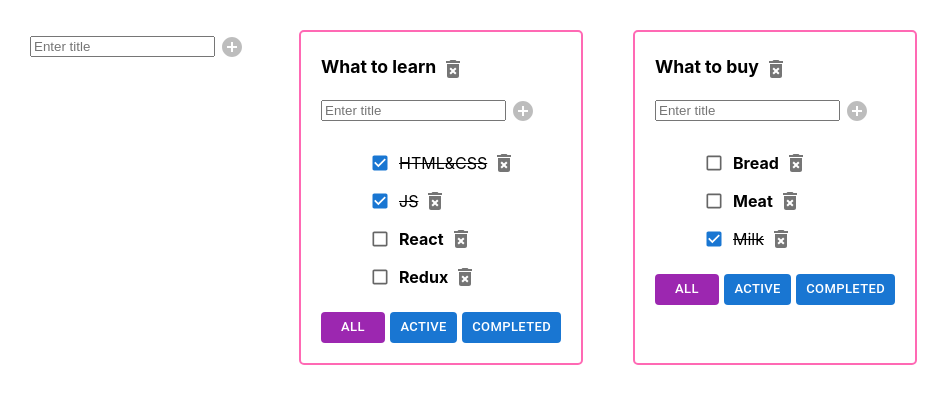
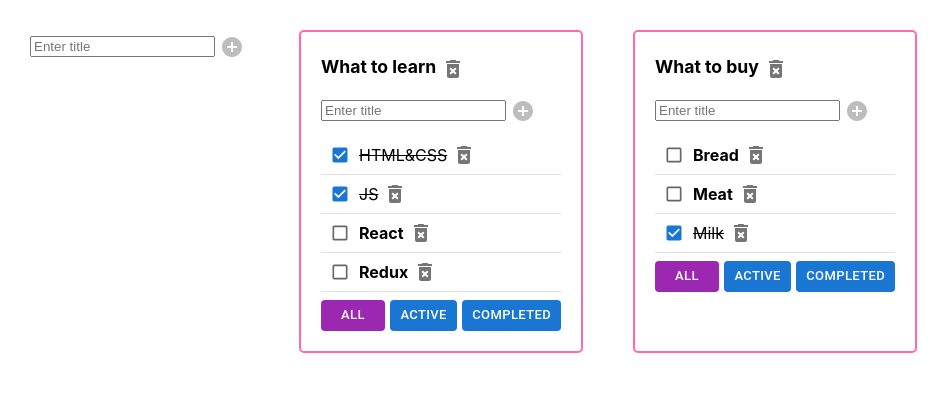
Before and after one commit to vbsm11/todolist-comeback, a React (Create React App) app: page / in a window 1280 px wide. Shown: the top 404 px of the page, without its empty margins (0-950 px from the left). Built offline with nearby package versions, Linux system fonts and the light colour scheme; the HTML template or start-up script is replaced by a standard one.

Commit message:
Refactor list items

```diff
--- a/src/TodoList.tsx
+++ b/src/TodoList.tsx
@@ -2,7 +2,7 @@ import React, {ChangeEvent, FC} from 'react';
 import {FilterValueType, TaskType} from './App';
 import {AddItemForm} from './AddItemForm';
 import EditableSpan from './EditableSpan';
-import {Button, Checkbox, IconButton, ListItem} from '@mui/material';
+import {Button, Checkbox, IconButton, List, ListItem} from '@mui/material';
 import DeleteForeverIcon from '@mui/icons-material/DeleteForever';
 
 type TodoListPropsType = {
@@ -39,6 +39,7 @@ const TodoList: FC<TodoListPropsType> = (props) => {
 
         return (
             <ListItem
+                divider
                 key={task.id}
                 disablePadding
             >
@@ -88,9 +89,9 @@ const TodoList: FC<TodoListPropsType> = (props) => {
             </div>
             <AddItemForm addItem={addTask}/>
 
-            <ul>
+            <List>
                 {todoListItems}
-            </ul>
+            </List>
             <div className={'btn-filter-container'}>
                 <Button
                     size='small'
```
